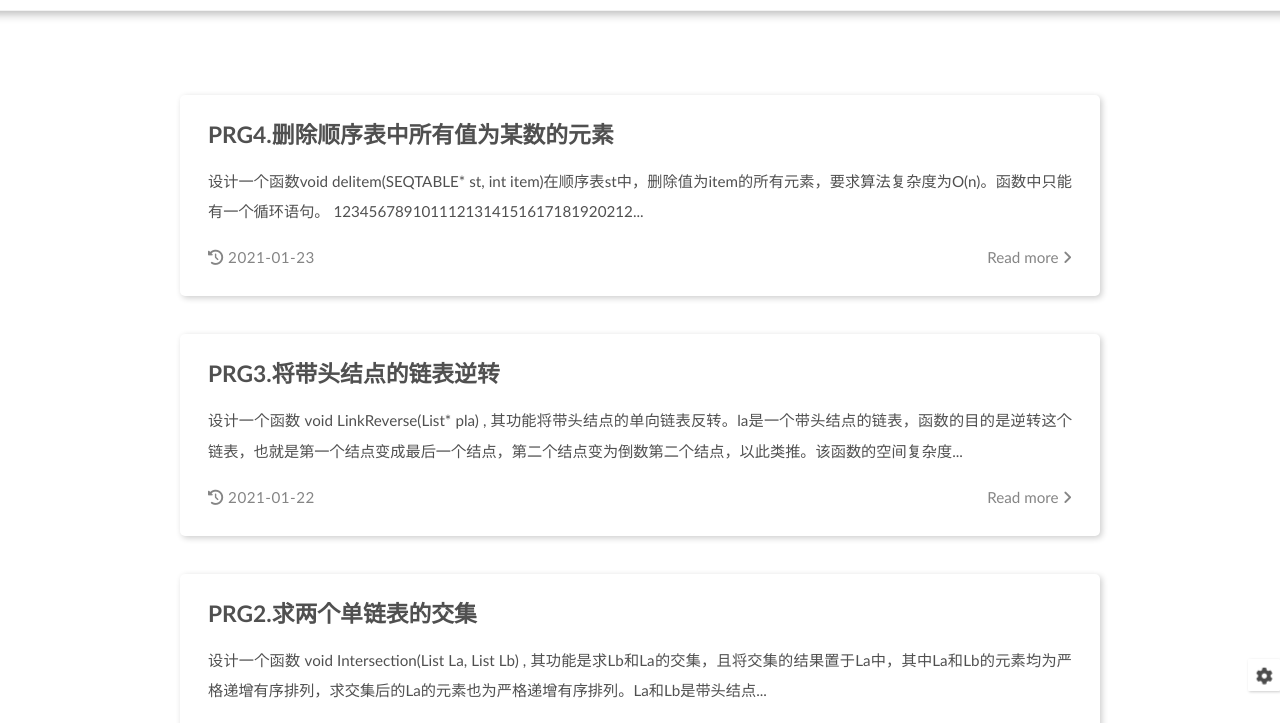
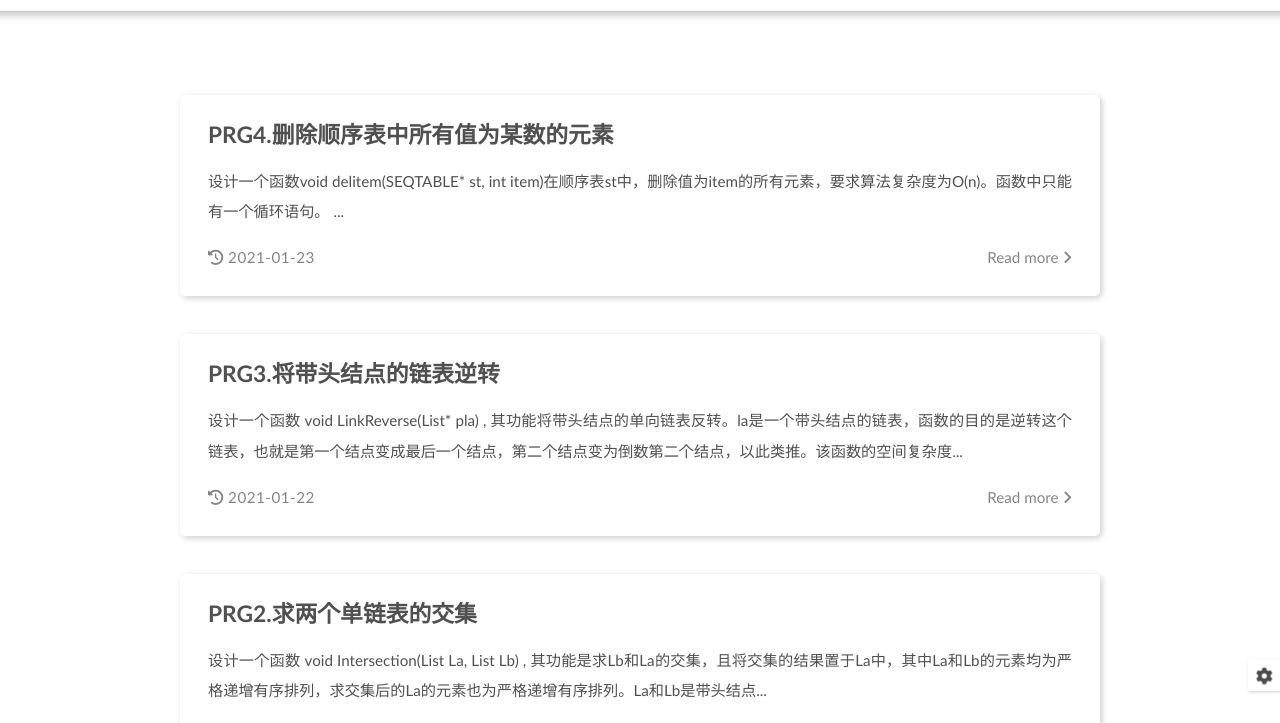
Before and after one commit to LinFallen/LinFallen.github.io, a plain HTML site: page index.html in a window 1280 px wide. Shown: the part 66-789 px from the top of the page. Drawn offline with Linux system fonts and the light colour scheme; some packages are replaced by stand-ins of ours; a script that the page names is missing.

Commit message:
Site updated: 2021-01-23 17:48:04

```diff
--- a/index.html
+++ b/index.html
@@ -170,8 +170,7 @@
 
                 <div class="home-article-content markdown-body">
 
-                        设计一个函数void delitem(SEQTABLE* st, int item)在顺序表st中，删除值为item的所有元素，要求算法复杂度为O(n)。函数中只能有一个循环语句。
-1234567891011121314151617181920212...
+                        设计一个函数void delitem(SEQTABLE* st, int item)在顺序表st中，删除值为item的所有元素，要求算法复杂度为O(n)。函数中只能有一个循环语句。                                   ...
 
                 </div>
 
```
Also changed, not shown: 2021/01/23/PRG4-删除顺序表中所有值为某数的元素/index.html (+1 -1 lines).
